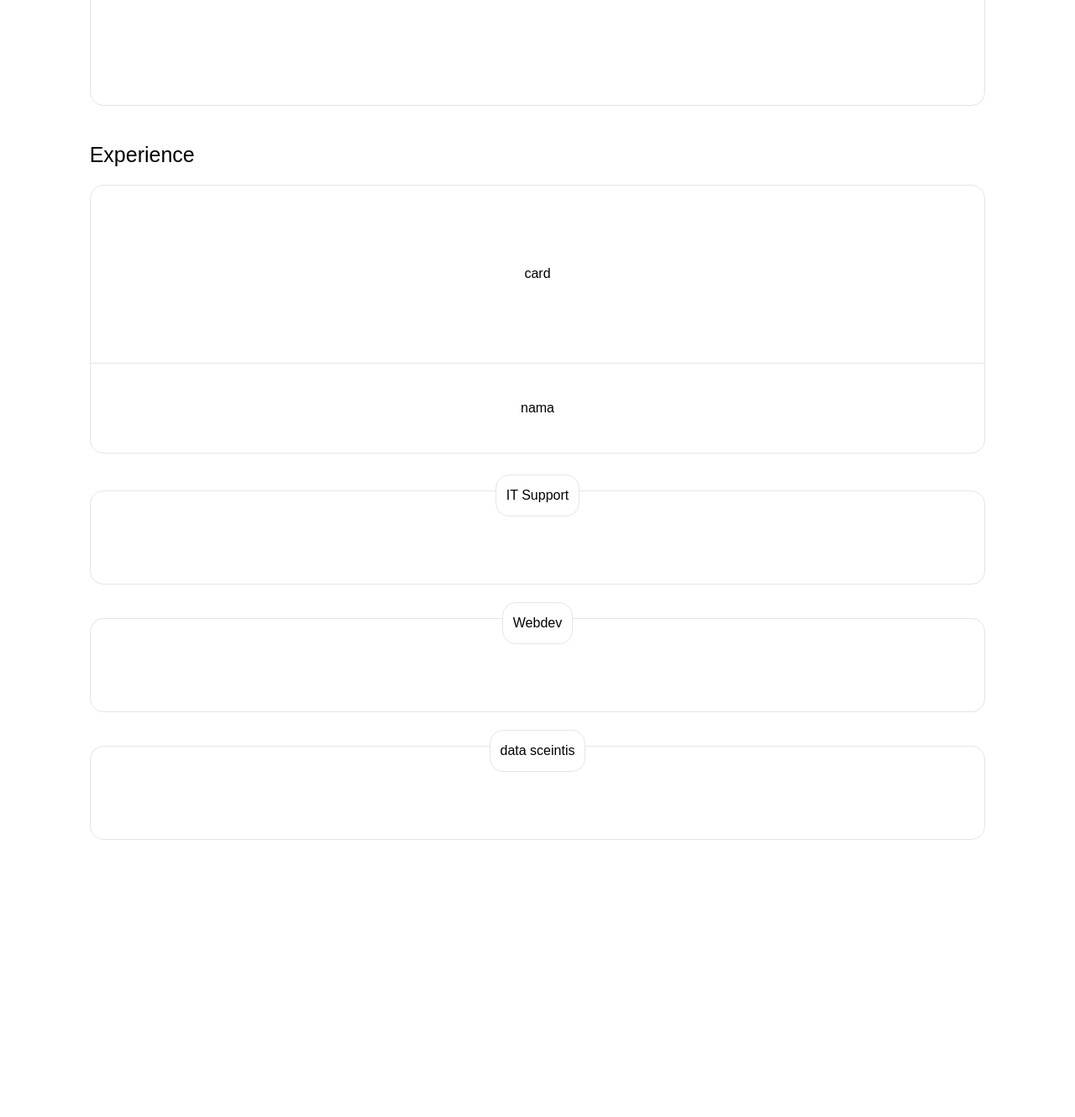
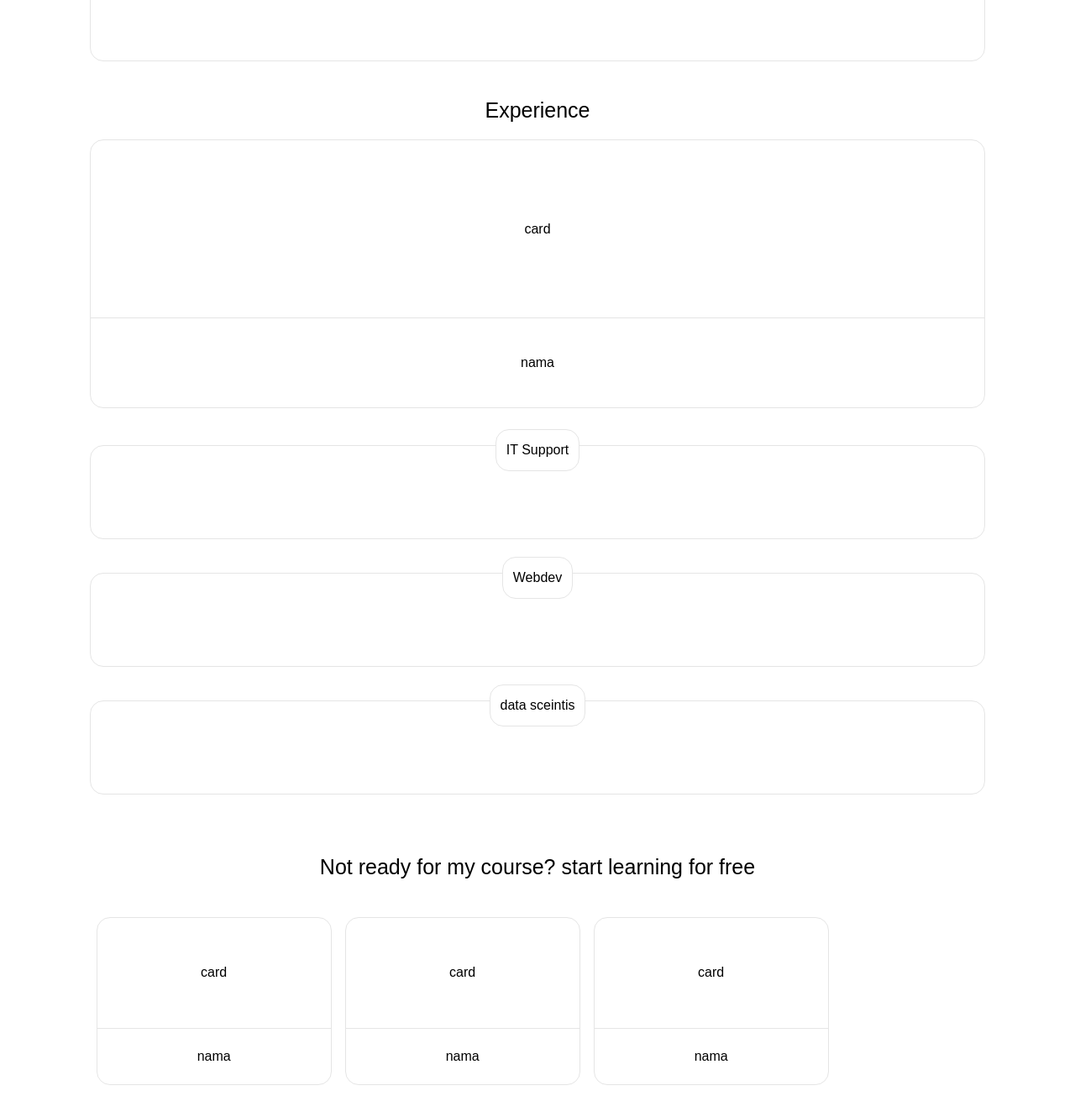
Before and after one commit to rakaMain/web-portofolio, a React (Vite) app in the folder first-react/: page / in a window 1280 px wide. Shown: the part 788-2118 px from the top of the page at 84% size. Before the commit the page ends 1868 px from the top, so only its background shows below. Built offline with nearby package versions, Linux system fonts and the light colour scheme.

Commit message:
before swipe kanan

```diff
--- /dev/null
+++ b/first-react/src/Card/cardyoutube.jsx
@@ -0,0 +1,14 @@
+export default function YoutubeCard(value){
+    return(
+        <>
+        <div className=" w-70 h-50 rounded-2xl flex flex-col items-center justify-center overflow-hidden bg-white border-1 border-neutral-200">
+            <div className=" h-1/1 w-full border-b-1 border-neutral-200 flex justify-center items-center">
+                card
+            </div>
+            <div className=" overflow-hidden h-1/2 items-center justify-center  flex  ">
+                <p className="">nama</p>
+            </div>
+        </div>
+        </>
+    )
+}
--- a/first-react/src/index-jsx/body.jsx
+++ b/first-react/src/index-jsx/body.jsx
@@ -1,7 +1,7 @@
 import MiniCardMain from "../Card/minicard"
 import MediumCard from "../Card/mediumcard"
 import SkillCard from "../Card/cardskill"
-
+import YoutubeCard from "../Card/cardyoutube"
 
 export default function MyMain(params) {
     return(
@@ -18,25 +18,35 @@ export default function MyMain(params) {
             </div>
 
             <div className="w-full h-auto mt-5 pt-5 rounded-2xl ">
-             <p className=" text-[25px] mb-4 ">
-                Who am i ?
-            </p>
+
             <div className="h-80 w-full rounded-2xl bg-white border-1 border-neutral-200"></div>
             </div>
 
             <div className="w-full h-auto mt-5  rounded-2xl pt-5">
-             <p className=" text-[25px] mb-4 ">
+             <p className=" text-[25px] text-center mb-4 ">
                 Experience
             </p>
             <MediumCard />
             </div>
 
-            <div className="w-full h-auto mt-6 mb-10 rounded-2xl pt-5">
+            <div className="w-full h-auto mt-6 rounded-2xl pt-5">
             <SkillCard nama="IT Support" />
             <SkillCard nama="Webdev"/>
             <SkillCard nama="data sceintis" />
             </div>
 
+            <div className="w-full h-auto mt-2 mb-10 rounded-2xl pt-5">
+             <p className=" text-[25px] text-center mb-8 ">
+                Not ready for my course? start learning for free
+            </p>
+            <div id="youtube-card" className="flex gap-x-4 overflow-x-auto whitespace-nowrap scroll-smooth p-2 md:overflow-x-visible">
+                <YoutubeCard />
+                <YoutubeCard />
+                <YoutubeCard />
+            </div>
+            </div>
+
+
         </div>
     )
 }
```
